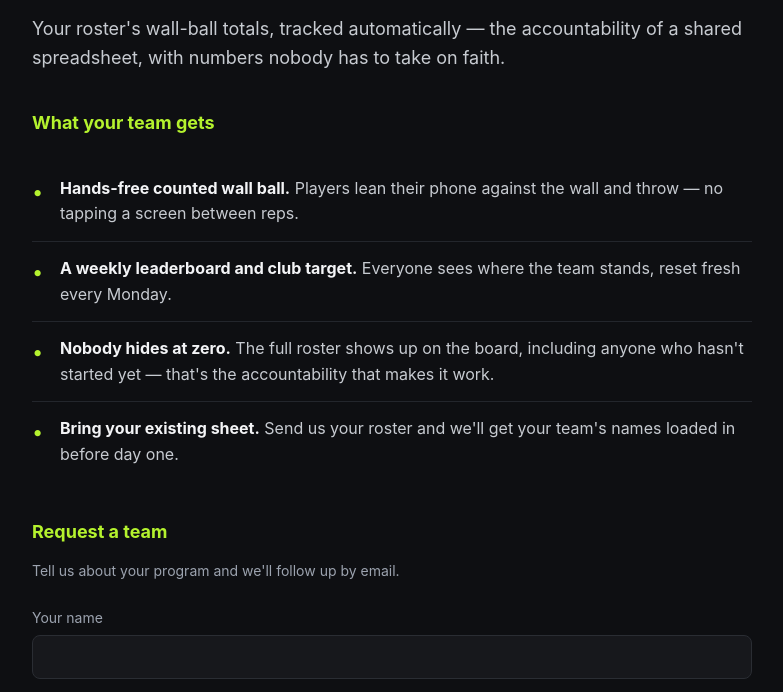
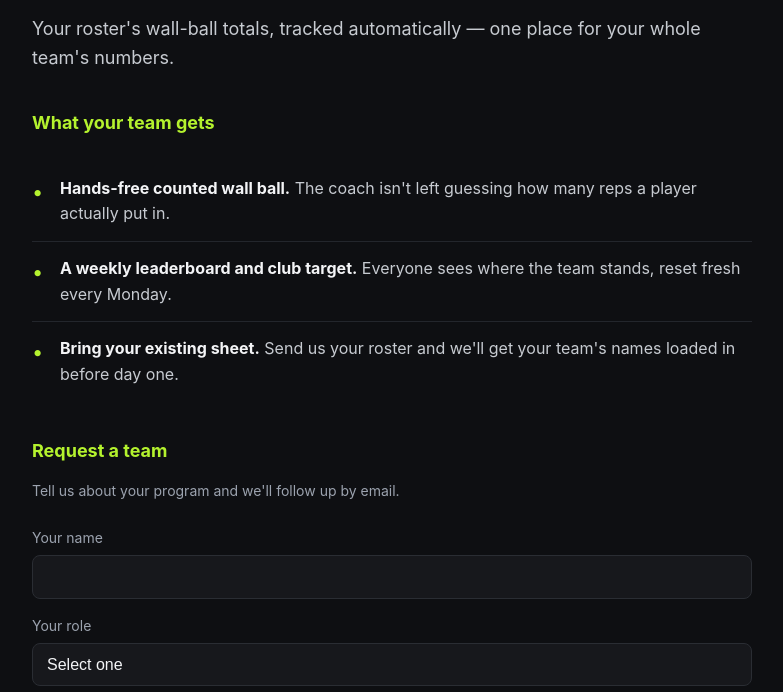
Before and after one commit to calvinpetkus-alt/the-wall-legal, a plain HTML site: page teams.html in a window 1280 px wide. Shown: the part 105-797 px from the top of the page, without its empty margins (248-1031 px from the left). Drawn offline with Linux system fonts and the light colour scheme.

Commit message:
Rewrite landing page copy per Calvin's feedback
- Hero: drop the "numbers nobody has to take on faith" framing —
  implied manual logging is cheating, which undercuts a feature
  Calvin still wants to support.
- Bullet 1 reframed around the coach's perspective (not guessing
  players' rep counts) instead of a flat feature description.
- Cut "Nobody hides at zero" — didn't read clearly as copy.
- Kept "Bring your existing sheet" and the leaderboard bullet as-is.
- No closing tagline, no test-assignment bullet yet — that feature
  isn't built (only a solo workout library exists today), and Calvin
  wants it properly scoped and built before advertising it.

```diff
--- a/teams.html
+++ b/teams.html
@@ -53,14 +53,13 @@
 <div class="wrap">
   <div class="hero">
     <h1>Bring The Wall to your team</h1>
-    <p>Your roster's wall-ball totals, tracked automatically — the accountability of a shared spreadsheet, with numbers nobody has to take on faith.</p>
+    <p>Your roster's wall-ball totals, tracked automatically — one place for your whole team's numbers.</p>
   </div>
 
   <h2>What your team gets</h2>
   <ul class="features">
-    <li><strong>Hands-free counted wall ball.</strong> Players lean their phone against the wall and throw — no tapping a screen between reps.</li>
+    <li><strong>Hands-free counted wall ball.</strong> The coach isn't left guessing how many reps a player actually put in.</li>
     <li><strong>A weekly leaderboard and club target.</strong> Everyone sees where the team stands, reset fresh every Monday.</li>
-    <li><strong>Nobody hides at zero.</strong> The full roster shows up on the board, including anyone who hasn't started yet — that's the accountability that makes it work.</li>
     <li><strong>Bring your existing sheet.</strong> Send us your roster and we'll get your team's names loaded in before day one.</li>
   </ul>
 
```
